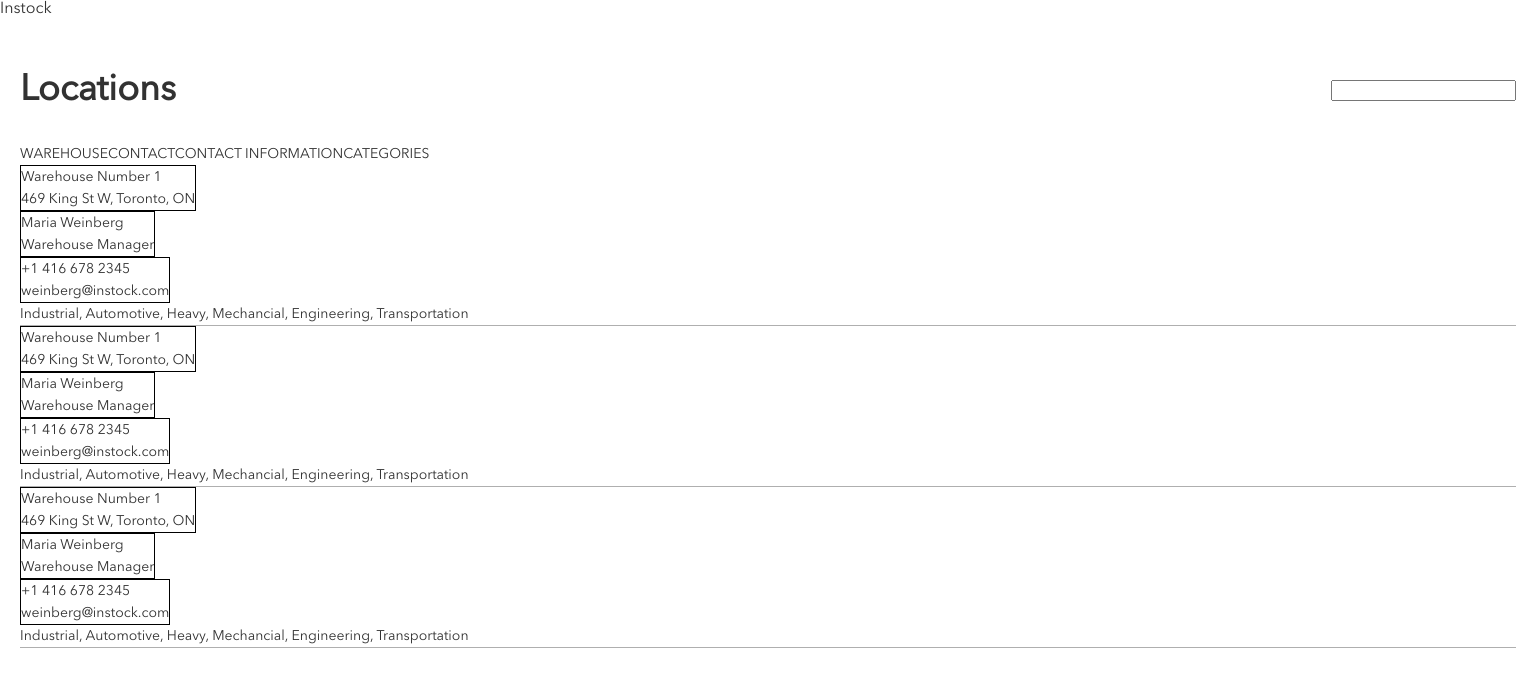
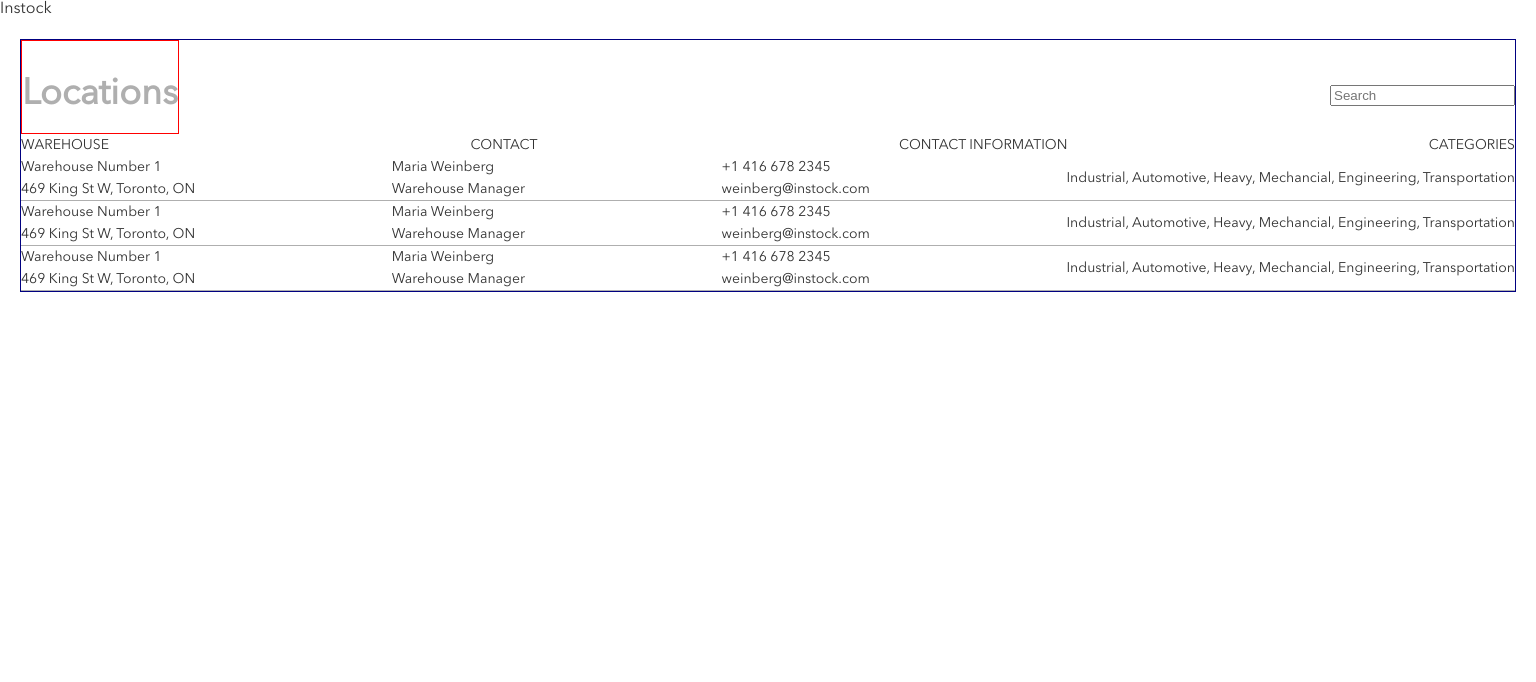
Before and after one commit to SoLetsCode/instock-pod-3, a React (Create React App) app in the folder sprint-one/client/: page / in a window 1536 px wide. Shown: the top 682 px of the page. Built offline with nearby package versions, Linux system fonts and the light colour scheme.

Commit message:
Saftey save

```diff
--- a/sprint-one/client/src/components/locations.js
+++ b/sprint-one/client/src/components/locations.js
@@ -6,10 +6,13 @@ const locations = () => {
       <section className="locations">
         <header className="locations__header-wrapper">
           <h2 className="locations__title">Locations</h2>
-          <input type="text" className="locations__search" />
+          <input
+            type="text"
+            className="locations__search"
+            placeholder="Search"
+          />
         </header>
 
-        <section className="locations__data-wrapper">
         <section className="locations__data-header">
           <span>WAREHOUSE</span>
           <span>CONTACT</span>
@@ -17,6 +20,7 @@ const locations = () => {
           <span>CATEGORIES</span>
         </section>
 
+        <section className="locations__data-wrapper">
           <section className="locations__data-body">
             <section className="locations__data-segment">
               <div className="locations__data-warehouse-info">
--- a/sprint-one/client/src/styles/App.css
+++ b/sprint-one/client/src/styles/App.css
@@ -47,7 +47,6 @@
   -webkit-box-direction: normal;
       -ms-flex-direction: column;
           flex-direction: column;
-  border: 1px solid black;
 }
 
 .locations__data-contact-person {
@@ -58,7 +57,6 @@
   -webkit-box-direction: normal;
       -ms-flex-direction: column;
           flex-direction: column;
-  border: 1px solid black;
 }
 
 .locations__data-contact-info {
@@ -69,7 +67,6 @@
   -webkit-box-direction: normal;
       -ms-flex-direction: column;
           flex-direction: column;
-  border: 1px solid black;
 }
 
 .locations__locations__data-categories {
@@ -80,21 +77,22 @@
   -webkit-box-direction: normal;
       -ms-flex-direction: column;
           flex-direction: column;
-  border: 1px solid black;
 }
 
 .locations__title {
+  margin: 0;
+  padding: 32px 0 16px 0;
+  border: 1px solid red;
+  color: #afafaf;
   font-size: 24px;
   line-height: 32px;
 }
 
+.locations__search {
+  margin: 32px 0 16px 0;
+}
+
 .locations__data-header {
-  display: -webkit-box;
-  display: -ms-flexbox;
-  display: flex;
-  -webkit-box-pack: justify;
-      -ms-flex-pack: justify;
-          justify-content: space-between;
   display: none;
 }
 
@@ -117,6 +115,7 @@
 
 @media only screen and (min-width: 767px) {
   .locations {
+    border: 1px solid seagreen;
     font-size: 14px;
     line-height: 22px;
   }
@@ -133,11 +132,58 @@
             align-items: center;
   }
   .locations__data-header {
-    display: block;
+    display: none;
+  }
+  .locations__data-body {
+    border: 10px rebeccapurple;
+  }
+  .locations__data-segment {
+    display: -webkit-box;
+    display: -ms-flexbox;
+    display: flex;
+    -webkit-box-orient: horizontal;
+    -webkit-box-direction: normal;
+        -ms-flex-direction: row;
+            flex-direction: row;
+    -webkit-box-pack: justify;
+        -ms-flex-pack: justify;
+            justify-content: space-between;
+    -webkit-box-align: center;
+        -ms-flex-align: center;
+            align-items: center;
   }
   .locations__title {
     font-size: 36px;
     line-height: 44px;
+  }
+}
+
+@media only screen and (min-width: 1440px) {
+  .locations {
+    border: 1px solid navy;
+  }
+  .locations__header-wrapper {
+    -webkit-box-orient: horizontal;
+    -webkit-box-direction: normal;
+        -ms-flex-direction: row;
+            flex-direction: row;
+    -webkit-box-pack: justify;
+        -ms-flex-pack: justify;
+            justify-content: space-between;
+    -webkit-box-align: center;
+        -ms-flex-align: center;
+            align-items: center;
+  }
+  .locations__data-header {
+    display: -webkit-box;
+    display: -ms-flexbox;
+    display: flex;
+    -webkit-box-pack: justify;
+        -ms-flex-pack: justify;
+            justify-content: space-between;
+    -webkit-box-align: center;
+        -ms-flex-align: center;
+            align-items: center;
   }
 }
 
--- a/sprint-one/client/src/styles/partials/_locations.scss
+++ b/sprint-one/client/src/styles/partials/_locations.scss
@@ -4,7 +4,6 @@
 
 .locations {
   color: $black;
-
   @include m-font-p;
 
   &__header-wrapper {
@@ -20,45 +19,44 @@
   &__data-warehouse-info {
     display: flex;
     flex-direction: column;
-    border: 1px solid black;
   }
 
   &__data-contact-person {
     display: flex;
     flex-direction: column;
-    border: 1px solid black;
   }
 
   &__data-contact-info {
     display: flex;
     flex-direction: column;
-    border: 1px solid black;
   }
 
   &__locations__data-categories {
     display: flex;
     flex-direction: column;
-    border: 1px solid black;
   }
 
   &__title {
+    margin: 0;
+    padding: 32px 0 16px 0;
+    border: 1px solid red;
+    color: $silver;
     @include m-font-h1;
   }
 
   &__search {
+    margin: 32px 0 16px 0;
   }
 
   &__data-header {
-    display: flex;
-    justify-content: space-between;
     display: none;
   }
 
   &__data-body {
   }
+
   &__data-segment {
-    border-bottom: 1px solid #afafaf;
-
+    border-bottom: 1px solid $silver;
     display: flex;
     flex-direction: column;
     justify-content: flex-start;
@@ -66,20 +64,29 @@
   }
 
   @include tablet {
+    border: 1px solid seagreen;
     @include dt-font-p;
 
     &__header-wrapper {
       flex-direction: row;
-
       justify-content: space-between;
       align-items: center;
     }
 
-    &__data-wrapper {
+    &__data-header {
+      display: none;
     }
 
-    &__data-header {
-      display: block;
+    &__data-body {
+      border: 10px rebeccapurple;
+    }
+
+    &__data-segment {
+      display: flex;
+
+      flex-direction: row;
+      justify-content: space-between;
+      align-items: center;
     }
 
     &__title {
@@ -88,7 +95,21 @@
   }
 
   @include desktop {
+    border: 1px solid navy;
     &__header-wrapper {
+      flex-direction: row;
+
+      justify-content: space-between;
+      align-items: center;
+    }
+
+    &__data-header {
+      display: flex;
+      justify-content: space-between;
+      align-items: center;
+    }
+
+    &__data-body {
     }
   }
 }
```
Also changed, not shown: 1 other file (tests, documents, lock files or other folders). Lines whose indentation alone changed are shown as unchanged.
